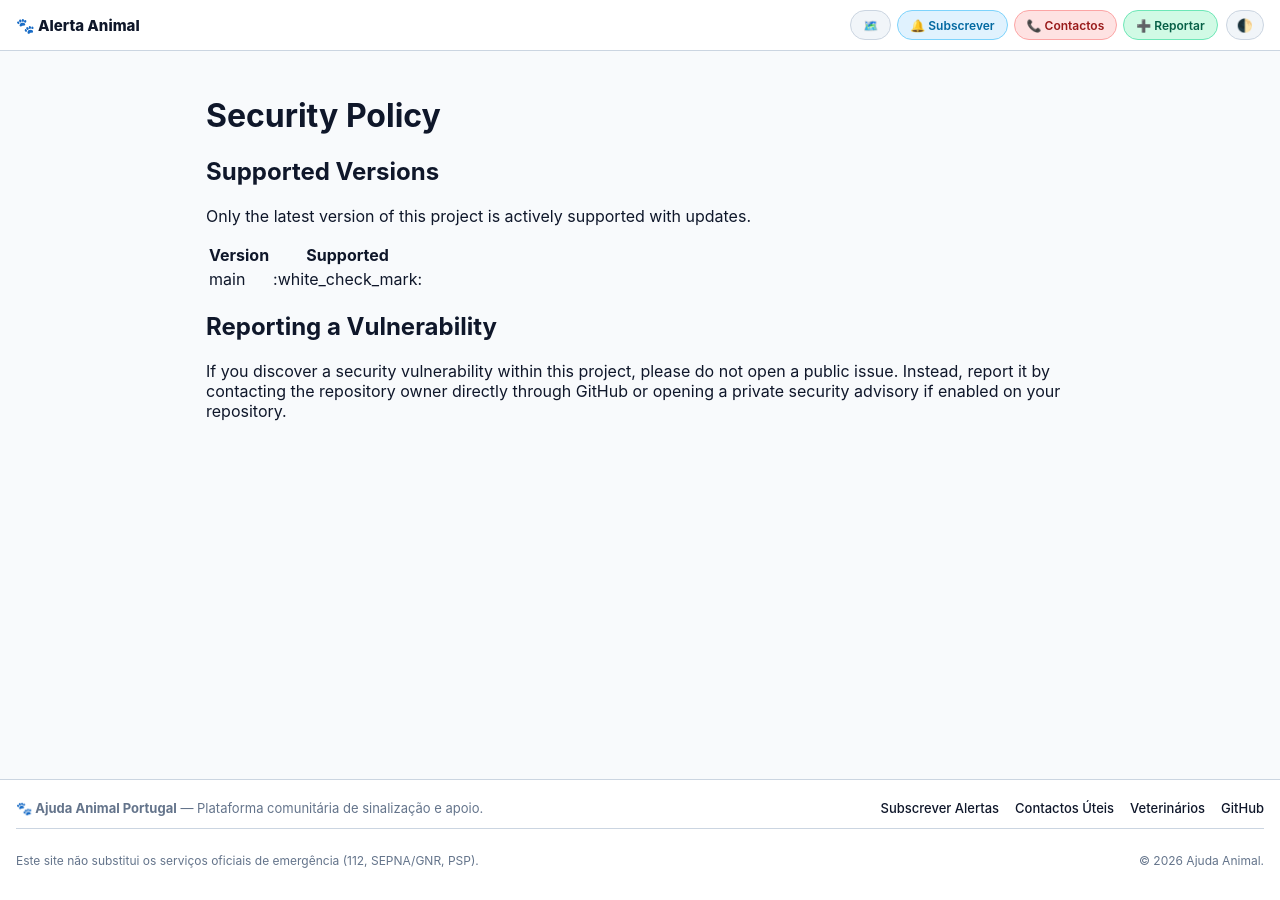
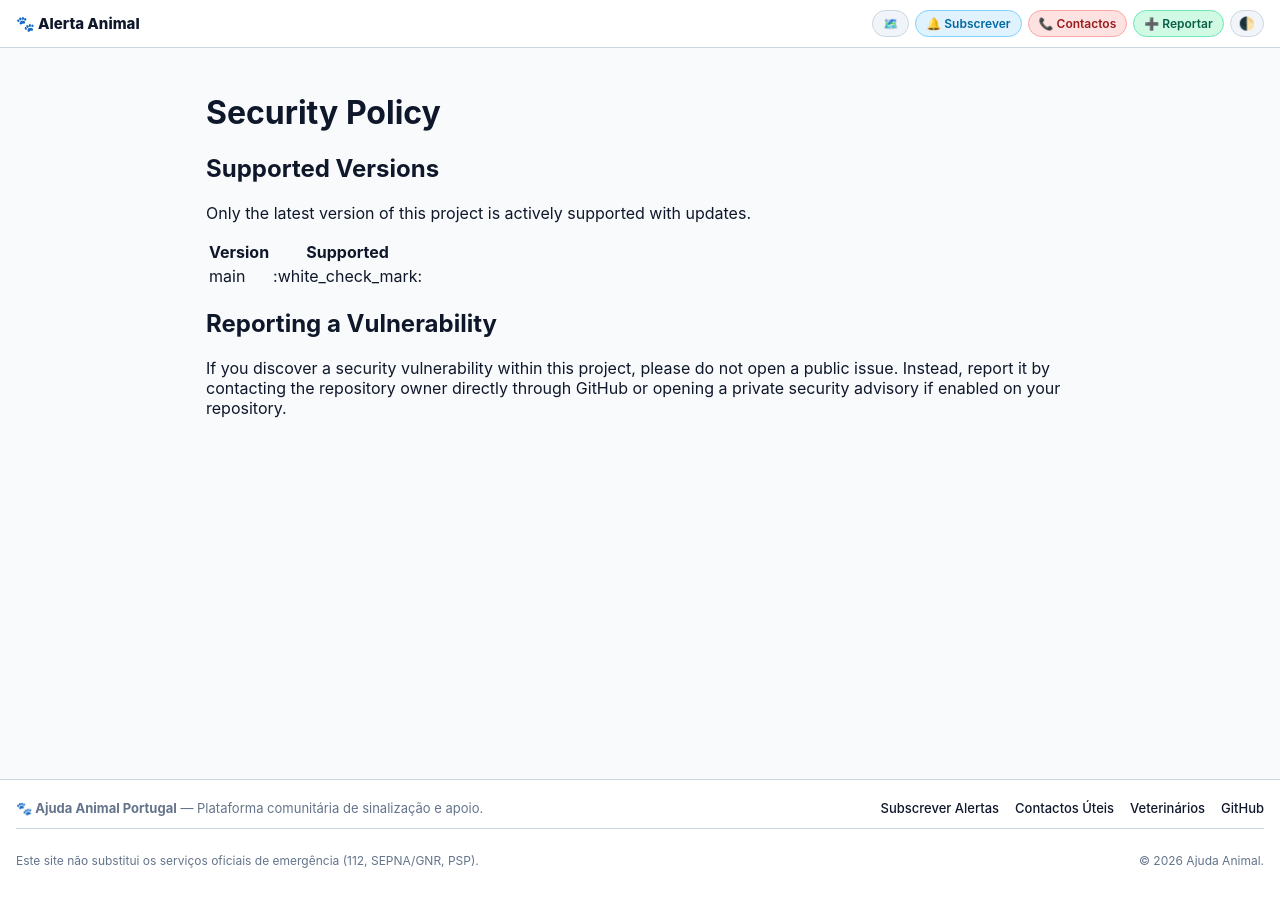
Before and after one commit to ajudaanimal/alerta, a Jekyll site: the page built from SECURITY.md, in a window 1280 px wide. Built offline with Jekyll 4.4.1, drawn with Linux system fonts in a browser that asks for light colours; our own code applies the rules of GitHub Pages for plain Markdown files.

Commit message:
Update default.html

```diff
--- a/_layouts/default.html
+++ b/_layouts/default.html
@@ -5,6 +5,7 @@
     <meta name="viewport" content="width=device-width, initial-scale=1.0">
     <title>{{ page.title | default: site.title }}</title>
 
+    <!-- SEO & Open Graph / Redes Sociais -->
     {% if page.description %}
     <meta name="description" content="{{ page.description }}">
     <meta property="og:description" content="{{ page.description }}">
@@ -18,6 +19,7 @@
     <meta property="og:image" content="{{ page.image }}">
     {% endif %}
 
+    <!-- Script para carregar o modo escuro sem piscar a página -->
     <script>
         if (localStorage.getItem('darkMode') === 'true') {
             document.documentElement.classList.add('dark-mode');
@@ -65,7 +67,8 @@
             padding: 10px 16px;
             background: var(--card-bg);
             border-bottom: 1px solid var(--border-color);
-            gap: 12px;
+            gap: 8px;
+            flex-wrap: wrap;
         }
 
         .site-title {
@@ -79,36 +82,28 @@
         .header-right-group {
             display: flex;
             align-items: center;
-            gap: 8px;
+            gap: 6px;
+            margin-left: auto;
+            flex-wrap: wrap;
         }
 
         .fs-nav-links {
             display: flex;
             align-items: center;
             gap: 6px;
+            flex-wrap: wrap;
         }
 
-        /* Botões / Pílulas Uniformizados */
         .fs-pill {
             background: var(--pill-bg);
             color: var(--pill-text);
-            padding: 6px 12px;
-            border-radius: 20px;
+            padding: 5px 10px;
+            border-radius: 16px;
             text-decoration: none;
             font-size: 12px;
             font-weight: 600;
             border: 1px solid var(--border-color);
             white-space: nowrap;
-            display: inline-flex;
-            align-items: center;
-            gap: 4px;
-            height: 30px;
-            box-sizing: border-box;
-            transition: opacity 0.15s ease;
-        }
-
-        .fs-pill:hover {
-            opacity: 0.85;
         }
 
         .btn-emergency { background-color: #fee2e2; color: #991b1b; border-color: #fca5a5; }
@@ -124,17 +119,13 @@
             background: var(--pill-bg);
             border: 1px solid var(--border-color);
             color: var(--text-main);
-            padding: 0 10px;
-            border-radius: 20px;
+            padding: 5px 8px;
+            border-radius: 16px;
             cursor: pointer;
             font-size: 13px;
-            height: 30px;
-            display: inline-flex;
-            align-items: center;
-            justify-content: center;
         }
 
-        /* Conteúdo Normal por omissão */
+        /* COMPORTAMENTO PADRÃO (Páginas normais como Emergência, Textos, etc.) */
         .site-main-content {
             padding: 24px 16px;
             max-width: 900px;
@@ -205,23 +196,20 @@
             font-size: 12px;
         }
 
-        @media (max-width: 768px) {
+        @media (max-width: 600px) {
             .site-global-header {
-                padding: 8px 12px;
+                padding: 8px 10px;
             }
             .fs-pill {
                 font-size: 11px;
                 padding: 4px 8px;
-                height: 28px;
-            }
-            .theme-toggle-btn {
-                height: 28px;
             }
         }
     </style>
 </head>
-<body class="{% if page.layout_fullscreen %}layout-fullscreen{% endif %}">
+<body class="{% if page.layout_fullscreen or page.url == '/' or page.url == '/index.html' %}layout-fullscreen{% endif %}">
 
+    <!-- Cabeçalho Global -->
     <header class="site-global-header">
         <a href="{{ '/' | relative_url }}" class="site-title">🐾 Alerta Animal</a>
 
@@ -237,10 +225,12 @@
         </div>
     </header>
 
+    <!-- Conteúdo da Página -->
     <main class="site-main-content">
         {{ content }}
     </main>
 
+    <!-- Rodapé Global -->
     <footer class="site-global-footer">
         <div class="footer-container">
             <div class="footer-top">
```
Also changed, not shown: other parts of _layouts/default.html (+2 -2 lines).
